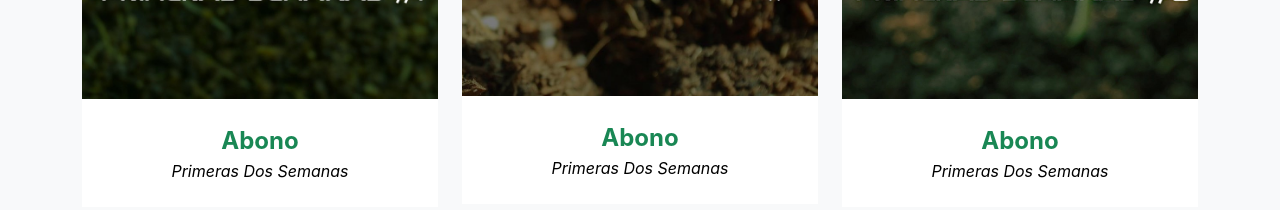
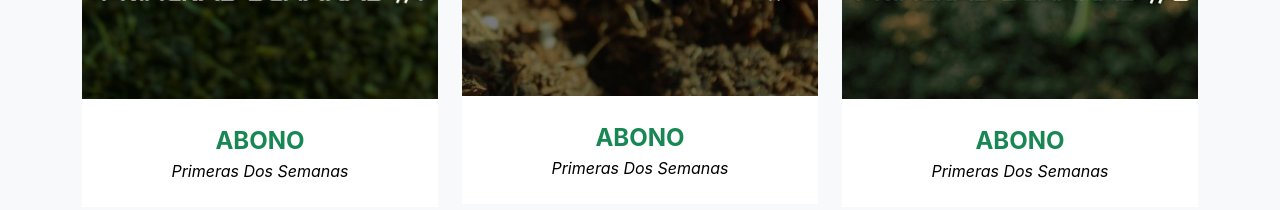
Before and after one commit to LdelaF/AGVLCGrow-master, a website: page agencygrow-main/ValenciaGrow/dist/index.html in a window 1280 px wide. Shown: the part 3500-3710 px from the top of the page. Drawn offline with nearby package versions, Linux system fonts and the light colour scheme; files whose address does not match are found by name; a web font is replaced by a local one.

Commit message:
cambio mayuscula

```diff
--- a/agencygrow-main/ValenciaGrow/dist/index.html
+++ b/agencygrow-main/ValenciaGrow/dist/index.html
@@ -242,7 +242,7 @@
                             <img class="img-fluid" src="assets/img/Nuevas/abono/consejo_abono_portada_1.jpg" alt="..." />
                         </a>
                         <div class="portfolio-caption">
-                            <div class="portfolio-caption-heading">Abono</div>
+                            <div class="portfolio-caption-heading">ABONO</div>
                             <div class="portfolio-caption-subheading text-muted">Primeras Dos Semanas</div>
                         </div>
                     </div>
@@ -257,7 +257,7 @@
                             <img class="img-fluid" src="assets/img/Nuevas/abono/consejo_abono_portada_2.jpg" alt="..." />
                         </a>
                         <div class="portfolio-caption">
-                            <div class="portfolio-caption-heading">Abono</div>
+                            <div class="portfolio-caption-heading">ABONO</div>
                             <div class="portfolio-caption-subheading text-muted">Primeras Dos Semanas</div>
                         </div>
                     </div>
@@ -272,7 +272,7 @@
                             <img class="img-fluid" src="assets/img/Nuevas/abono/consejo_abono_portada_3.jpg" alt="..." />
                         </a>
                         <div class="portfolio-caption">
-                            <div class="portfolio-caption-heading">Abono</div>
+                            <div class="portfolio-caption-heading">ABONO</div>
                             <div class="portfolio-caption-subheading text-muted">Primeras Dos Semanas</div>
                         </div>
                     </div>
```
